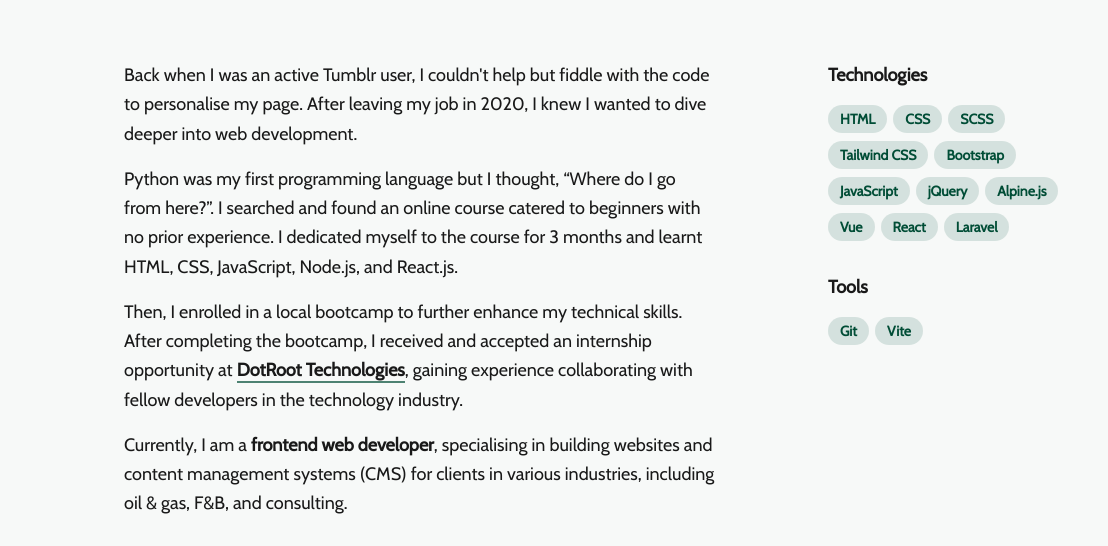
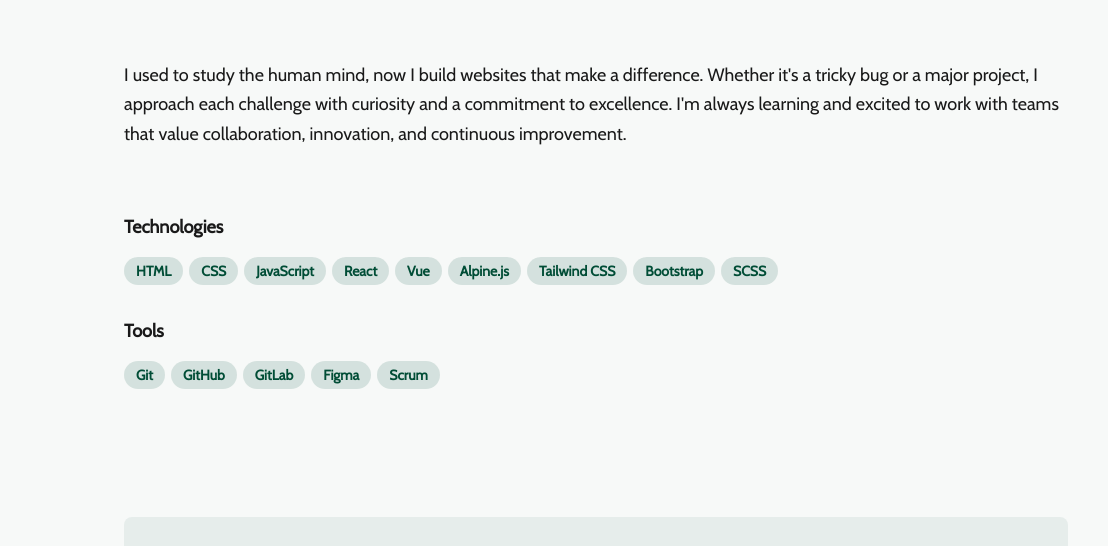
Before and after one commit to acyein/portfolio-v2, a website: page index.html in a window 1280 px wide. Shown: the part 251-797 px from the top of the page, 172-1280 px from the left. Drawn offline with nearby package versions, Linux system fonts and the light colour scheme; a web font is replaced by a local one.

Commit message:
fix(about): latest summary

```diff
--- a/index.html
+++ b/index.html
@@ -120,12 +120,9 @@
 						<h2 class="mb-6 text-xl font-bold md:mb-8 md:text-2xl">Frontend Web Developer</h2>
 						<p class="text-lg italic">Psychology graduate turned web developer</p>
 					</div>
-					<div class="mx-auto grid gap-12 md:gap-16 lg:grid-cols-3 xl:gap-28">
-						<div class="space-y-4 text-lg leading-relaxed lg:col-span-2">
-							<p>Back when I was an active Tumblr user, I couldn't help but fiddle with the code to personalise my page. After leaving my job in 2020, I knew I wanted to dive deeper into web development.</p>
-							<p>Python was my first programming language but I thought, “Where do I go from here?”. I searched and found an online course catered to beginners with no prior experience. I dedicated myself to the course for 3 months and learnt HTML, CSS, JavaScript, Node.js, and React.js.</p>
-							<p>Then, I enrolled in a local bootcamp to further enhance my technical skills. After completing the bootcamp, I received and accepted an internship opportunity at <a href="https://www.dotroot.com.bn/" target="_blank" class="link-primary">DotRoot Technologies</a>, gaining experience collaborating with fellow developers in the technology industry.</p>
-							<p>Currently, I am a <span class="font-bold dark:font-normal dark:text-green-100">frontend web developer</span>, specialising in building websites and content management systems (CMS) for clients in various industries, including oil & gas, F&B, and consulting.</p>
+					<div class="mx-auto grid gap-12 md:gap-16">
+						<div class="space-y-4 text-lg leading-relaxed">
+							<p>I used to study the human mind, now I build websites that make a difference. Whether it's a tricky bug or a major project, I approach each challenge with curiosity and a commitment to excellence. I'm always learning and excited to work with teams that value collaboration, innovation, and continuous improvement.</p>
 						</div>
 						<div class="space-y-8">
 							<div class="space-y-4">
@@ -133,22 +130,23 @@
 								<ul class="flex flex-wrap gap-x-1.5 gap-y-2">
 									<li class="tag-green">HTML</li>
 									<li class="tag-green">CSS</li>
-									<li class="tag-green">SCSS</li>
+									<li class="tag-green">JavaScript</li>
+									<li class="tag-green">React</li>
+									<li class="tag-green">Vue</li>
+									<li class="tag-green">Alpine.js</li>
 									<li class="tag-green">Tailwind CSS</li>
 									<li class="tag-green">Bootstrap</li>
-									<li class="tag-green">JavaScript</li>
-									<li class="tag-green">jQuery</li>
-									<li class="tag-green">Alpine.js</li>
-									<li class="tag-green">Vue</li>
-									<li class="tag-green">React</li>
-									<li class="tag-green">Laravel</li>
+									<li class="tag-green">SCSS</li>
 								</ul>
 							</div>
 							<div class="space-y-4">
 								<h3 class="text-lg font-bold">Tools</h3>
 								<ul class="flex flex-wrap gap-x-1.5 gap-y-2">
 									<li class="tag-green">Git</li>
-									<li class="tag-green">Vite</li>
+									<li class="tag-green">GitHub</li>
+									<li class="tag-green">GitLab</li>
+									<li class="tag-green">Figma</li>
+									<li class="tag-green">Scrum</li>
 								</ul>
 							</div>
 						</div>
```
